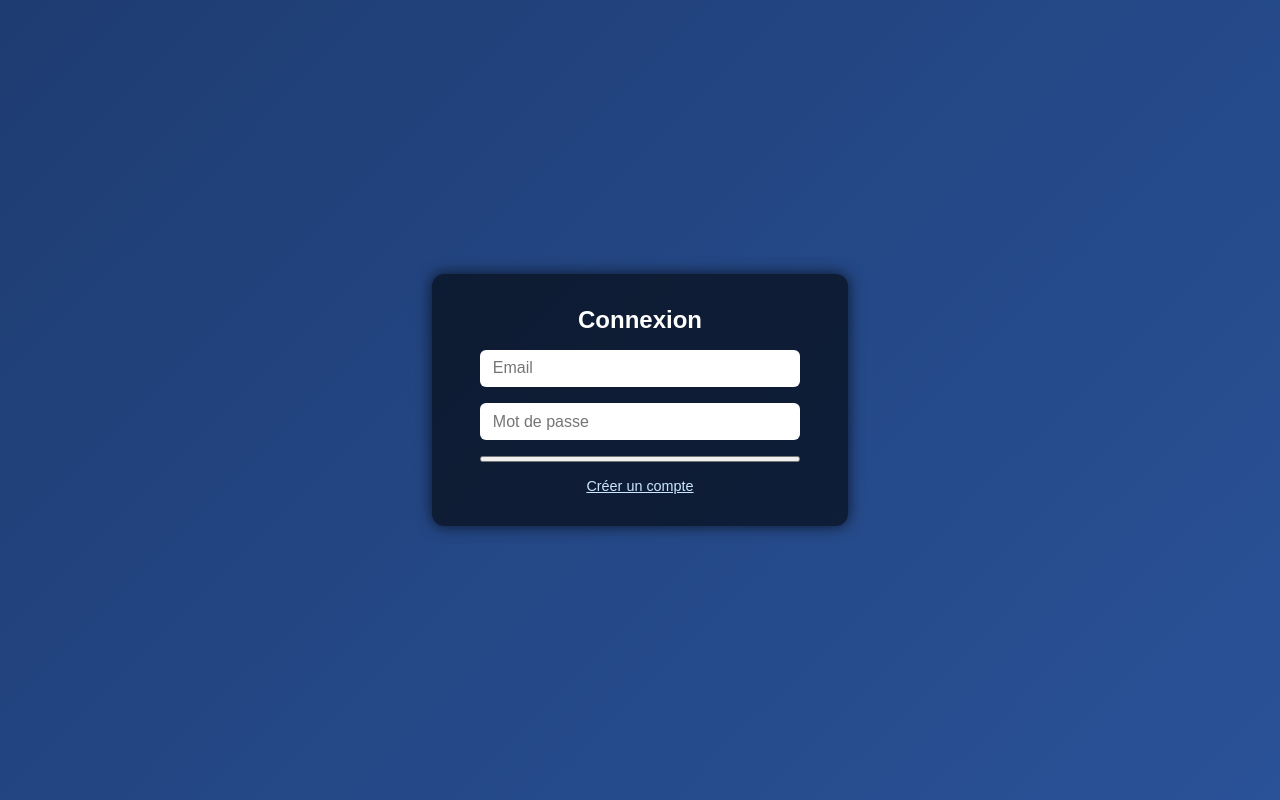
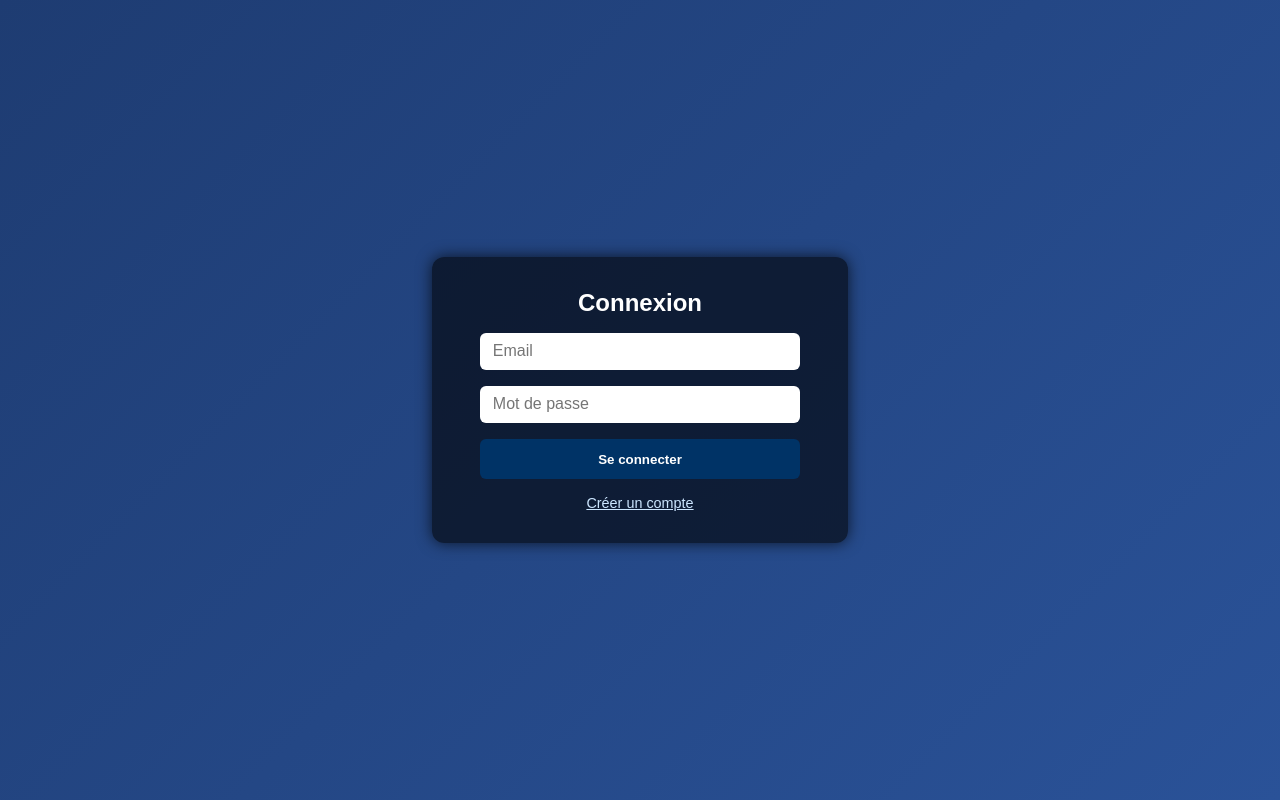
Before and after one commit to hdmanoach/digitalzonebj.github.io, a plain HTML site: page log.html in a window 1280 px wide. Drawn offline with Linux system fonts and the light colour scheme.

Commit message:
Update log.html

```diff
--- a/log.html
+++ b/log.html
@@ -91,7 +91,7 @@
      <form id="loginForm">
       <input type="text" id="email" placeholder="Email" required />
       <input type="password" id="password" placeholder="Mot de passe" required />
-      <button type="submit" value = "Se connecter" ></button>
+      <input type="submit" value = "Se connecter" >
     </form>
     <div class="toggle-link" id="toggleForm">Créer un compte</div>
   </div>
```
